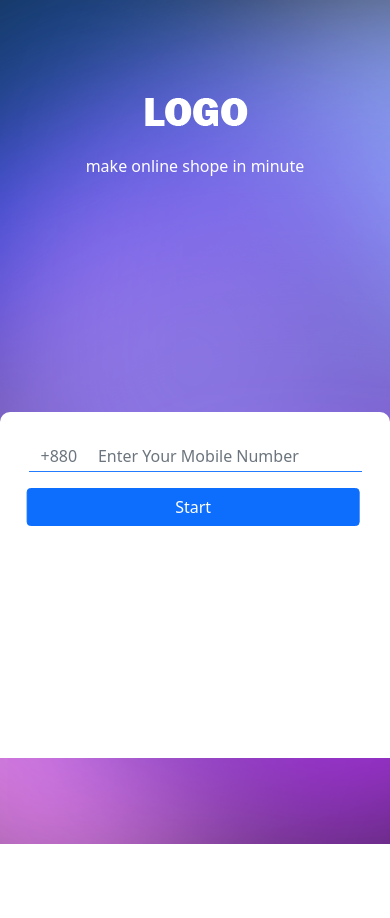
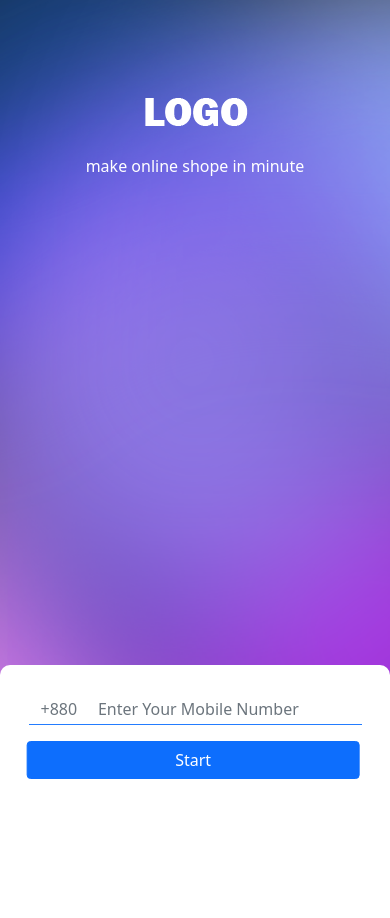
Before and after one commit to monirulislamakash/dukanapp, a Django app: page / in a window 390 px wide. Before the commit the page ends 844 px from the top, so only its background shows below. Run offline with Django 3.2, Linux system fonts and the light colour scheme.

Commit message:
first commit1

```diff
--- a/dukanmy/templates/index.html
+++ b/dukanmy/templates/index.html
@@ -12,7 +12,8 @@
         <div class="tagline">
             make online shope in minute
         </div>
-
+        <div class="divbody">
+        </div>
         <div class="cover">
             <div class="mb-3">
                 <input type="number" class="form-control registration_number" id="exampleInputEmail1" aria-describedby="emailHelp" placeholder="+880     Enter Your Mobile Number">
--- a/static/style.css
+++ b/static/style.css
@@ -8,14 +8,17 @@
         background: url("startbg.png");
         background-size:cover;
     }
+    .divbody{
+        width:100%;
+        height:70%;
+    }
     .cover{
         width: 100%;
         background-color: #fff;
-        height:41%;
+        height:30%;
         padding: 10px;
         border-top-left-radius:10px;
         border-top-right-radius:10px;
-        margin-top:40vh;
         padding-top:30px;
     }
     .registration_number{
```
